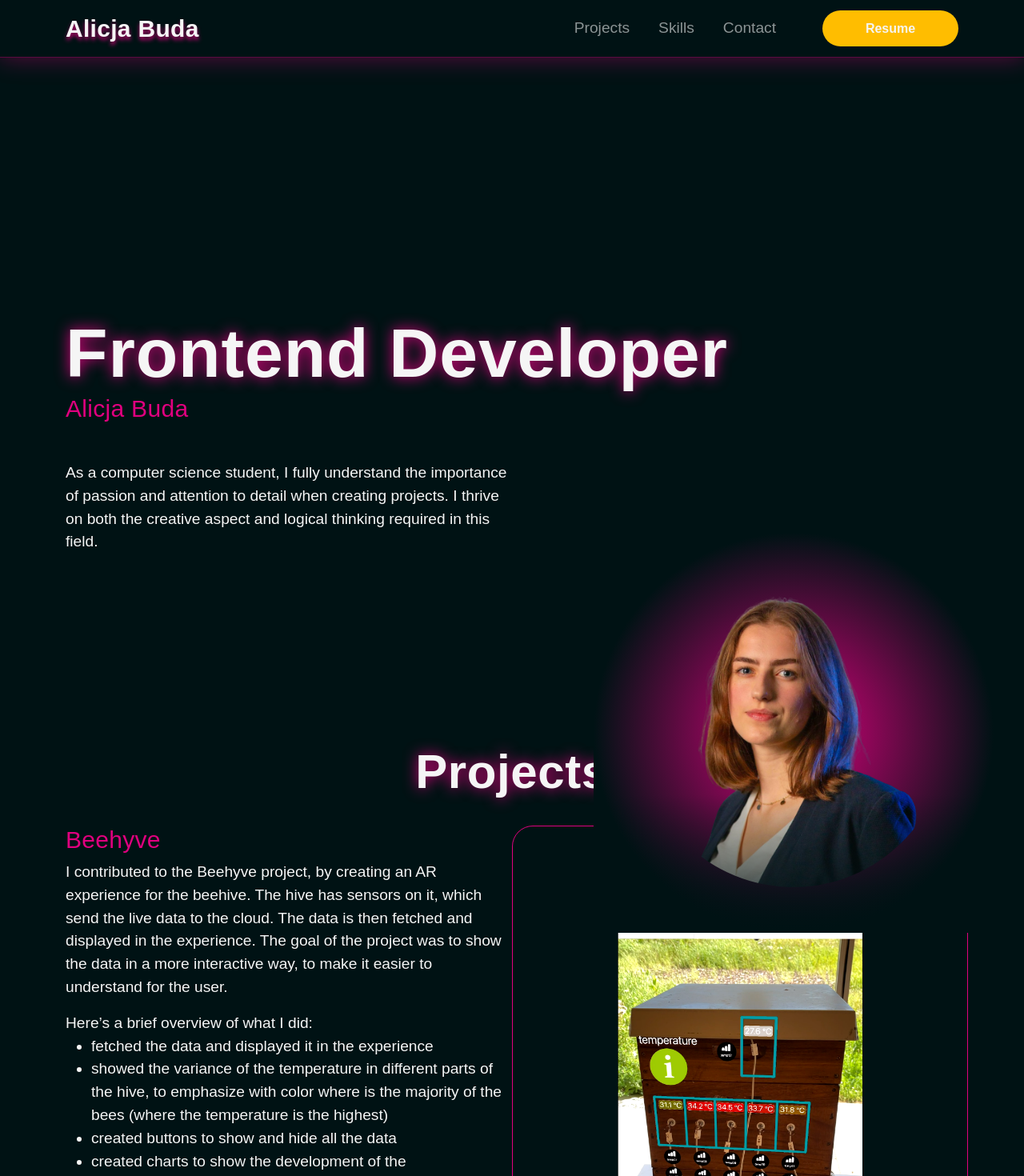
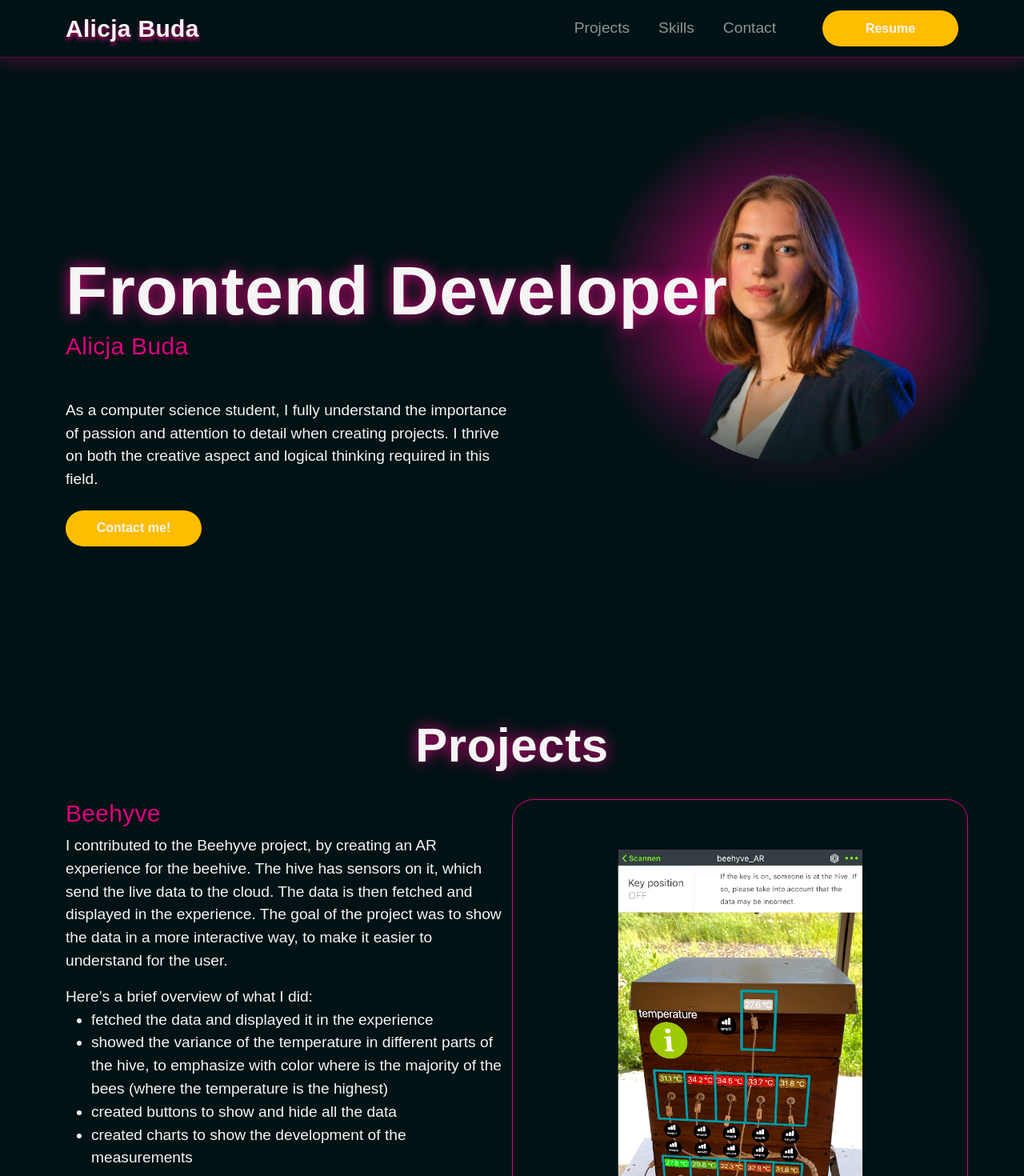
Before and after one commit to budaala/portfolio-website, a Vue app: page / in a window 1280 px wide. Shown: the top 1470 px of the page at 80% size. Built offline with nearby package versions, Linux system fonts and the light colour scheme; a web font is replaced by a local one.

Commit message:
fixed navigation on page

```diff
--- a/src/App.vue
+++ b/src/App.vue
@@ -7,7 +7,6 @@ import Contact from './components/Contact.vue'
 </script>
 
 <template>
-  <!-- <router-view /> -->
   <Navbar />
   <Home />
   <Projects />
@@ -23,7 +22,6 @@ body {
   background-color: #001214 !important;
   color: #F5F5F5 !important;
   font-family: 'Cambay', sans-serif;
-  position: relative;
 }
 
 h1 {
@@ -31,7 +29,7 @@ h1 {
   font-weight: 700;
   font-size: 86px;
   letter-spacing: 0.01em;
-  margin-top: 17%;
+  margin-top: 10%;
   text-shadow: 0px 0px 17.7px #E0007F;
   position: relative;
   z-index: 101 !important;
--- a/src/components/Contact.vue
+++ b/src/components/Contact.vue
@@ -1,4 +1,5 @@
 <template>
+    <a name="contact">
         <div class="container-md">
             <h2>Contact</h2>
             <div class="content">
@@ -23,8 +24,8 @@
                             <label for="email">Email</label>
                             <input type="email" name="email" placeholder="Email" class="contact-inputs" required>
                             <label for="message">Your message</label>
-                        <textarea name="message" id="" cols="30" rows="10" placeholder="Message" class="contact-inputs-text"
-                            required></textarea>
+                            <textarea name="message" id="" cols="30" rows="10" placeholder="Message"
+                                class="contact-inputs-text" required></textarea>
                             <div class="button-container">
                                 <button class="btn yellow-button" type="submit">Send message</button>
                             </div>
@@ -33,6 +34,7 @@
                 </div>
             </div>
         </div>
+    </a>
 </template>
 
 <script>
@@ -43,6 +45,7 @@
 .container-md {
     padding-bottom: 300px;
 }
+
 .col {
     display: flex;
     justify-content: space-between;
@@ -92,7 +95,9 @@
     height: auto;
     margin-bottom: 30px;
 }
-.contact-inputs:focus, .contact-inputs-text:focus {
+
+.contact-inputs:focus,
+.contact-inputs-text:focus {
     background-color: #f5f5f5;
     /* color: rgba(224, 0, 127, 0.1); */
 }
@@ -100,5 +105,4 @@
 .button-container {
     margin-left: auto;
 }
-
 </style>
--- a/src/components/Home.vue
+++ b/src/components/Home.vue
@@ -1,4 +1,5 @@
 <template>
+    <a name="home">
         <div class="container-md" id="home">
             <h1 class="mb-0">Frontend Developer</h1>
             <h3 class="mb-5">Alicja Buda</h3>
@@ -14,10 +15,13 @@
                 </div>
             </div>
             <div class="col-10 col-md-6 mb-4">
-            <p>As a computer science student, I fully understand the importance of passion and attention to detail when creating projects. I thrive on both the creative aspect and logical thinking required in this field. </p>
+                <p>As a computer science student, I fully understand the importance of passion and attention to detail when
+                    creating projects. I thrive on both the creative aspect and logical thinking required in this field.
+                </p>
             </div>
-        <!-- <router-link class="btn yellow-button" to="/contact">Contact me!</router-link> -->
+            <a href="#contact"><button  class="btn yellow-button">Contact me!</button></a>
         </div>
+    </a>
 </template>
 
 <script setup>
@@ -89,5 +93,4 @@
     top: 327px;
     background: linear-gradient(360deg, #001214 0%, rgba(0, 18, 20, 0) 100%);
 }
-
 </style>
--- a/src/components/Navbar.vue
+++ b/src/components/Navbar.vue
@@ -11,13 +11,13 @@
                 <div class="d-flex" id="right-side">
                     <ul class="navbar-nav d-flex">
                         <li class="nav-item">
-                            <a class="nav-link" href="#">Projects</a>
+                            <a class="nav-link" href="#projects">Projects</a>
                         </li>
                         <li class="nav-item">
-                            <a class="nav-link" href="#">Skills</a>
+                            <a class="nav-link" href="#skills">Skills</a>
                         </li>
                         <li class="nav-item">
-                            <a class="nav-link" href="#">Contact</a>
+                            <a class="nav-link" href="#contact">Contact</a>
                         </li>
                     </ul>
                     <a href="https://drive.google.com/file/d/1yZqvEKBq5G3JtPNyIn3wf2b1aDW52Wr7/view?usp=sharing" target="_blank">
--- a/src/components/Projects.vue
+++ b/src/components/Projects.vue
@@ -1,16 +1,21 @@
 <template>
+    <a name="projects">
         <div class="container-md">
             <h2>Projects</h2>
             <div class="row row-cols-2">
                 <div class="col">
                     <h3>Beehyve</h3>
-                <p>I contributed to the Beehyve project, by creating an AR experience for the beehive. The hive has sensors on it, which send the live data to the cloud. The data is then fetched and displayed in the experience. The goal of the project was to show the data in a more interactive way, to make it easier to understand for the user.
+                    <p>I contributed to the Beehyve project, by creating an AR experience for the beehive. The hive has
+                        sensors on it, which send the live data to the cloud. The data is then fetched and displayed in the
+                        experience. The goal of the project was to show the data in a more interactive way, to make it
+                        easier to understand for the user.
                     </p>
                     <p>
                         Here’s a brief overview of what I did:
                     <ul>
                         <li>fetched the data and displayed it in the experience</li>
-                        <li>showed the variance of the temperature in different parts of the hive, to emphasize with color where is the majority of the bees (where the temperature is the highest)</li>
+                        <li>showed the variance of the temperature in different parts of the hive, to emphasize with color
+                            where is the majority of the bees (where the temperature is the highest)</li>
                         <li>created buttons to show and hide all the data</li>
                         <li>created charts to show the development of the measurements</li>
                     </ul>
@@ -20,7 +25,8 @@
                         <li>AngularJS</li>
                         <li>Vuforia Studio</li>
                     </ul>
-                    <a href="https://www.plcnext-community.net/bee-projects/using-augmented-reality/">Read more here...</a>
+                    <a href="https://www.plcnext-community.net/bee-projects/using-augmented-reality/" target="_blank">Read
+                        more here...</a>
                     </p>
                 </div>
                 <div class="col img-container">
@@ -28,6 +34,7 @@
                 </div>
             </div>
         </div>
+    </a>
 </template>
 
 <script>
@@ -35,7 +42,6 @@
 </script>
 
 <style scoped>
-
 .img-container {
     display: flex;
     justify-content: center;
@@ -49,5 +55,4 @@
     width: 55%;
     height: auto;
 }
-
 </style>
--- a/src/components/Skills.vue
+++ b/src/components/Skills.vue
@@ -1,4 +1,5 @@
 <template>
+    <a name="skills">
         <div class="container-md">
             <h2>Skills</h2>
             <div class="content">
@@ -7,6 +8,7 @@
                 </div>
             </div>
         </div>
+    </a>
 </template>
 
 <script>
@@ -39,5 +41,4 @@
     width: 1000px;
     z-index: 1;
 }
-
 </style>
```
Lines whose indentation alone changed are shown as unchanged.
